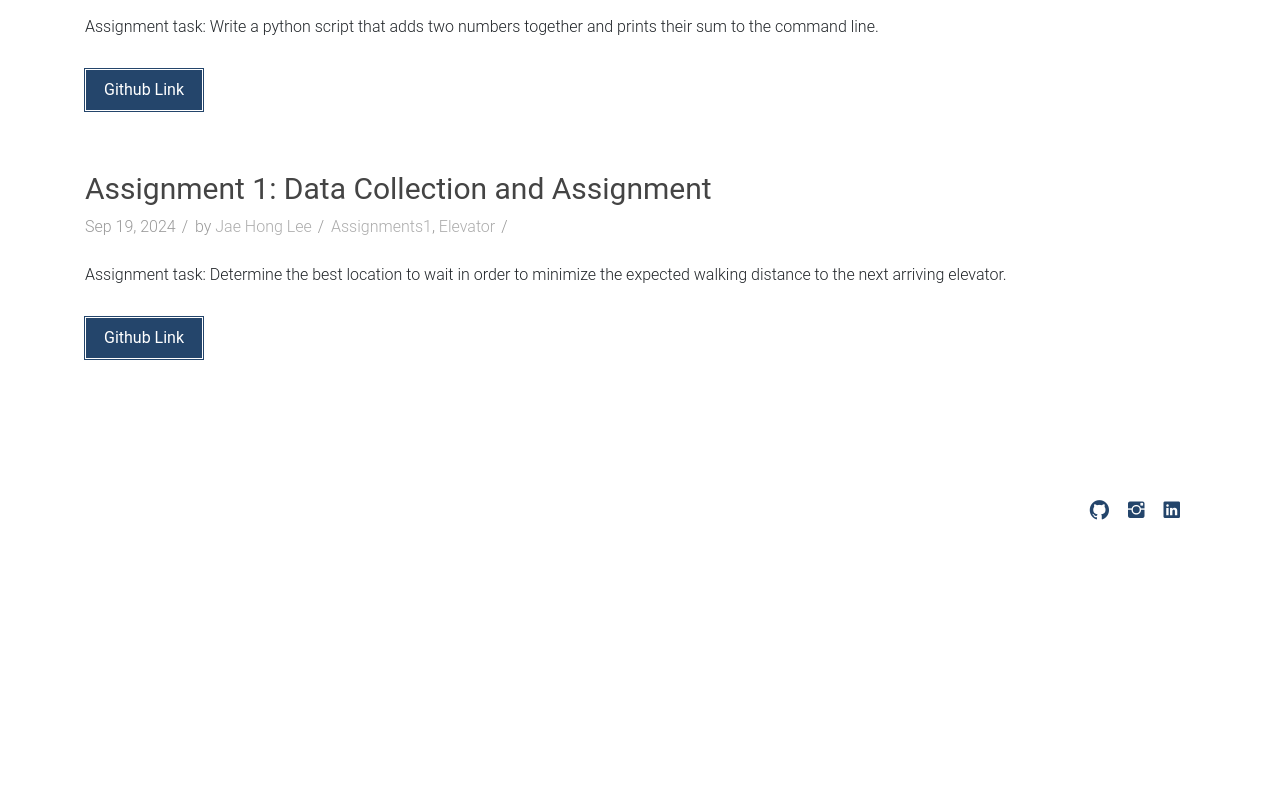
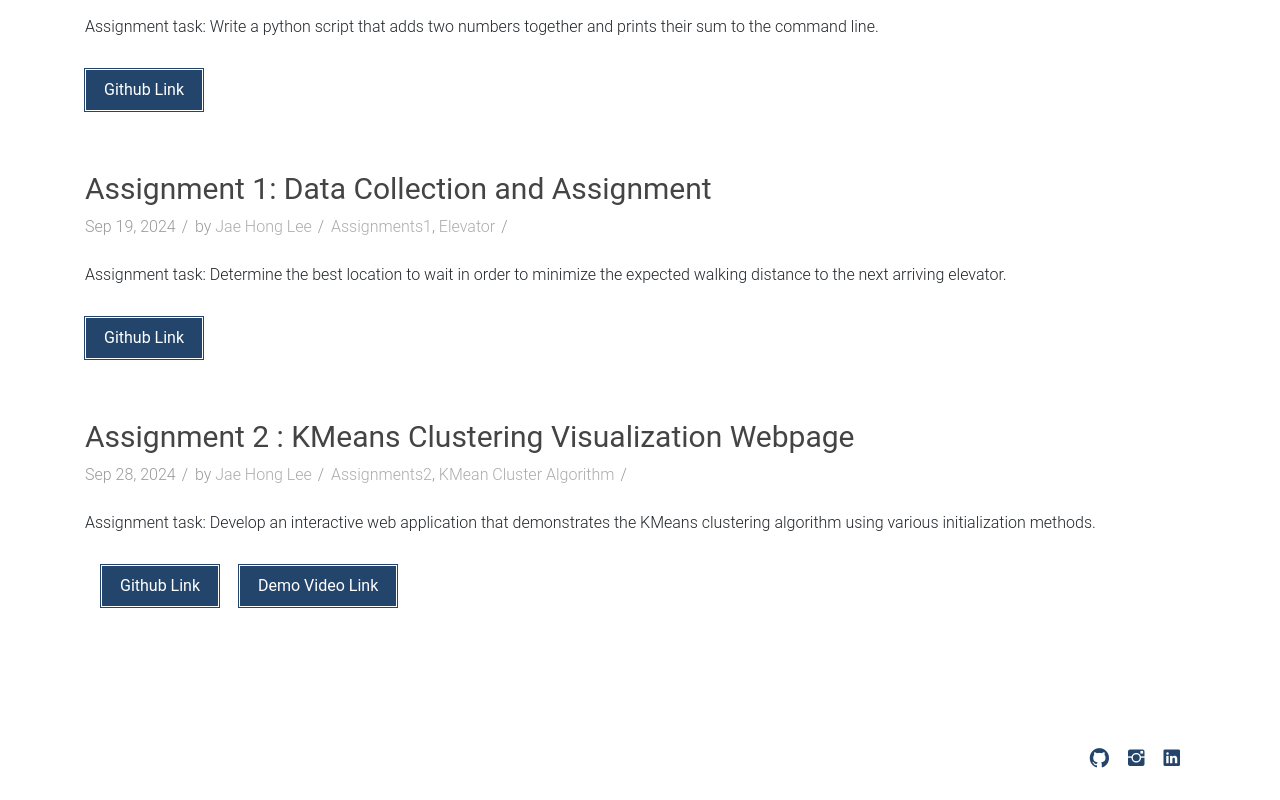
Before and after one commit to digitaldna01/digitaldna01.github.io, a plain HTML site: page assignments.html in a window 1280 px wide. Shown: the part 406-1206 px from the top of the page. Before the commit the page ends 958 px from the top, so only its background shows below. Drawn offline with Linux system fonts and the light colour scheme; files whose address does not match are found by name.

Commit message:
Update assignment 2

```diff
--- a/assignments.html
+++ b/assignments.html
@@ -158,6 +158,26 @@ Header Section Start
               <a href="https://github.com/digitaldna01/jhonglee-assignment-1" class="btn btn-dafault btn-details hvr-bounce-to-right">Github Link</a>
             </div>
           </article>
+          <!--=====================================
+        =            Assignment 2               =
+        ======================================-->
+        <article class="wow fadeInDown" data-wow-delay=".3s" data-wow-duration="500ms">
+          <div class="blog-content">
+            <h2 class="blogpost-title">
+              <a href="post-fullwidth.html">Assignment 2 : KMeans Clustering Visualization Webpage </a>
+            </h2>
+            <div class="blog-meta">
+              <span>Sep 28, 2024</span>
+              <span>by <a href="">Jae Hong Lee</a></span>
+              <span><a href="">Assignments2</a>,<a href=""> KMean Cluster Algorithm</a></span>
+            </div>
+            <p>Assignment task: Develop an interactive web application that demonstrates the KMeans clustering algorithm using various initialization methods.
+            </p>
+            <a href="https://github.com/digitaldna01/jhonglee-assignment-2" class="btn btn-dafault btn-details hvr-bounce-to-right mx-3">Github Link</a>
+
+            <a href="https://youtu.be/YI25y3IHvhA" class="btn btn-dafault btn-details hvr-bounce-to-right">Demo Video Link</a>
+          </div>
+        </article>
 
         <!-- <article class="wow fadeInDown" data-wow-delay=".5s" data-wow-duration="500ms">
           <div class="blog-post-image">
```
